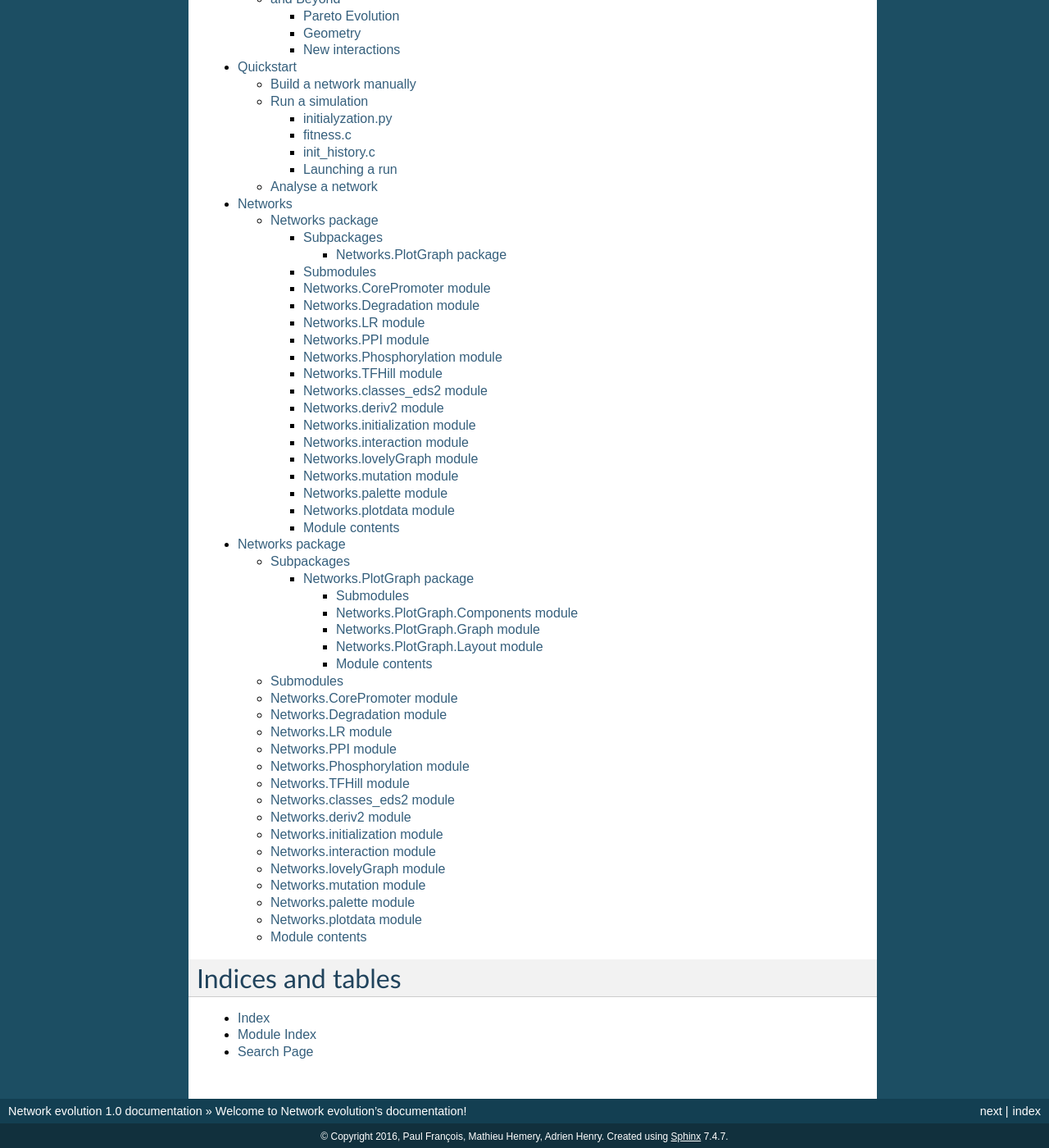
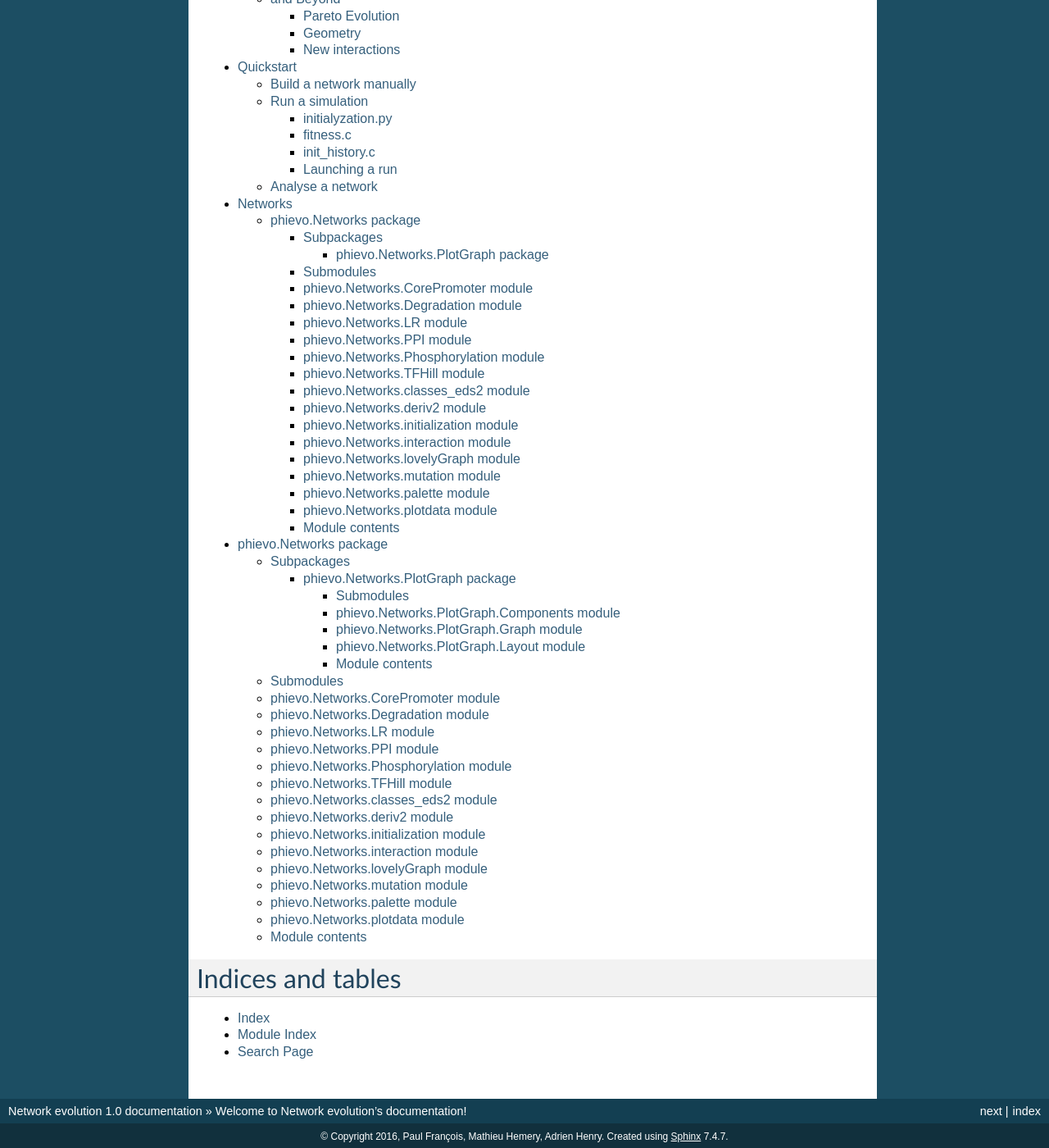
Before and after one commit to phievo/phievo, a Sphinx documentation site: the page built from docs/source/index.rst, in a window 1280 px wide and 1400 px high, scrolled down 535 px. Shown: the whole window at 82% size. Built offline with Sphinx 7.4.7, drawn with Linux system fonts in a browser that asks for light colours.

Commit message:
Documentation compiles with no error!

```diff
--- a/docs/source/Networks.PlotGraph.rst
+++ b/docs/source/Networks.PlotGraph.rst
@@ -1,29 +1,29 @@
-Networks.PlotGraph package
-==========================
+phievo.Networks.PlotGraph package
+=================================
 
 Submodules
 ----------
 
-Networks.PlotGraph.Components module
-------------------------------------
+phievo.Networks.PlotGraph.Components module
+-------------------------------------------
 
-.. automodule:: Networks.PlotGraph.Components
+.. automodule:: phievo.Networks.PlotGraph.Components
     :members:
     :undoc-members:
     :show-inheritance:
 
-Networks.PlotGraph.Graph module
--------------------------------
+phievo.Networks.PlotGraph.Graph module
+--------------------------------------
 
-.. automodule:: Networks.PlotGraph.Graph
+.. automodule:: phievo.Networks.PlotGraph.Graph
     :members:
     :undoc-members:
     :show-inheritance:
 
-Networks.PlotGraph.Layout module
---------------------------------
+phievo.Networks.PlotGraph.Layout module
+---------------------------------------
 
-.. automodule:: Networks.PlotGraph.Layout
+.. automodule:: phievo.Networks.PlotGraph.Layout
     :members:
     :undoc-members:
     :show-inheritance:
@@ -32,7 +32,7 @@ Networks.PlotGraph.Layout module
 Module contents
 ---------------
 
-.. automodule:: Networks.PlotGraph
+.. automodule:: phievo.Networks.PlotGraph
     :members:
     :undoc-members:
     :show-inheritance:
--- a/docs/source/Networks.rst
+++ b/docs/source/Networks.rst
@@ -1,5 +1,5 @@
-Networks package
-================
+phievo.Networks package
+=======================
 
 Subpackages
 -----------
@@ -11,114 +11,114 @@ Subpackages
 Submodules
 ----------
 
-Networks.CorePromoter module
-----------------------------
+phievo.Networks.CorePromoter module
+-----------------------------------
 
-.. automodule:: Networks.CorePromoter
+.. automodule:: phievo.Networks.CorePromoter
     :members:
     :undoc-members:
     :show-inheritance:
 
-Networks.Degradation module
----------------------------
+phievo.Networks.Degradation module
+----------------------------------
 
-.. automodule:: Networks.Degradation
+.. automodule:: phievo.Networks.Degradation
     :members:
     :undoc-members:
     :show-inheritance:
 
-Networks.LR module
-------------------
+phievo.Networks.LR module
+-------------------------
 
-.. automodule:: Networks.LR
+.. automodule:: phievo.Networks.LR
     :members:
     :undoc-members:
     :show-inheritance:
 
-Networks.PPI module
--------------------
+phievo.Networks.PPI module
+--------------------------
 
-.. automodule:: Networks.PPI
+.. automodule:: phievo.Networks.PPI
     :members:
     :undoc-members:
     :show-inheritance:
 
-Networks.Phosphorylation module
--------------------------------
+phievo.Networks.Phosphorylation module
+--------------------------------------
 
-.. automodule:: Networks.Phosphorylation
+.. automodule:: phievo.Networks.Phosphorylation
     :members:
     :undoc-members:
     :show-inheritance:
 
-Networks.TFHill module
-----------------------
+phievo.Networks.TFHill module
+-----------------------------
 
-.. automodule:: Networks.TFHill
+.. automodule:: phievo.Networks.TFHill
     :members:
     :undoc-members:
     :show-inheritance:
 
-Networks.classes_eds2 module
-----------------------------
+phievo.Networks.classes_eds2 module
+-----------------------------------
 
-.. automodule:: Networks.classes_eds2
+.. automodule:: phievo.Networks.classes_eds2
     :members:
     :undoc-members:
     :show-inheritance:
 
-Networks.deriv2 module
-----------------------
+phievo.Networks.deriv2 module
+-----------------------------
 
-.. automodule:: Networks.deriv2
+.. automodule:: phievo.Networks.deriv2
     :members:
     :undoc-members:
     :show-inheritance:
 
-Networks.initialization module
-------------------------------
+phievo.Networks.initialization module
+-------------------------------------
 
-.. automodule:: Networks.initialization
+.. automodule:: phievo.Networks.initialization
     :members:
     :undoc-members:
     :show-inheritance:
 
-Networks.interaction module
----------------------------
+phievo.Networks.interaction module
+----------------------------------
 
-.. automodule:: Networks.interaction
+.. automodule:: phievo.Networks.interaction
     :members:
     :undoc-members:
     :show-inheritance:
 
-Networks.lovelyGraph module
----------------------------
+phievo.Networks.lovelyGraph module
+----------------------------------
 
-.. automodule:: Networks.lovelyGraph
+.. automodule:: phievo.Networks.lovelyGraph
     :members:
     :undoc-members:
     :show-inheritance:
 
-Networks.mutation module
-------------------------
+phievo.Networks.mutation module
+-------------------------------
 
-.. automodule:: Networks.mutation
+.. automodule:: phievo.Networks.mutation
     :members:
     :undoc-members:
     :show-inheritance:
 
-Networks.palette module
------------------------
+phievo.Networks.palette module
+------------------------------
 
-.. automodule:: Networks.palette
+.. automodule:: phievo.Networks.palette
     :members:
     :undoc-members:
     :show-inheritance:
 
-Networks.plotdata module
-------------------------
+phievo.Networks.plotdata module
+-------------------------------
 
-.. automodule:: Networks.plotdata
+.. automodule:: phievo.Networks.plotdata
     :members:
     :undoc-members:
     :show-inheritance:
@@ -126,7 +126,7 @@ Networks.plotdata module
 Module contents
 ---------------
 
-.. automodule:: Networks
+.. automodule:: phievo.Networks
     :members:
     :undoc-members:
     :show-inheritance:
```
Also changed, not shown: docs/source/figures_lac/networks.png (added), 3 other files.
